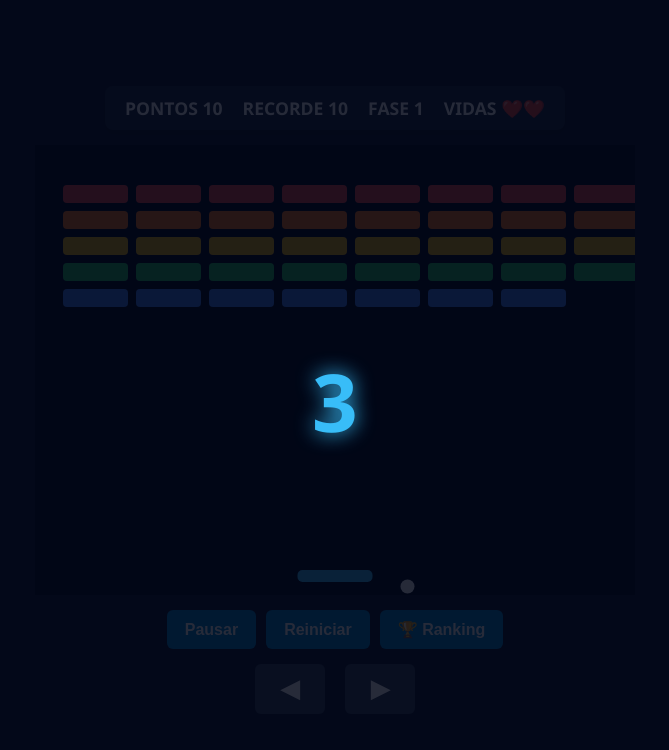
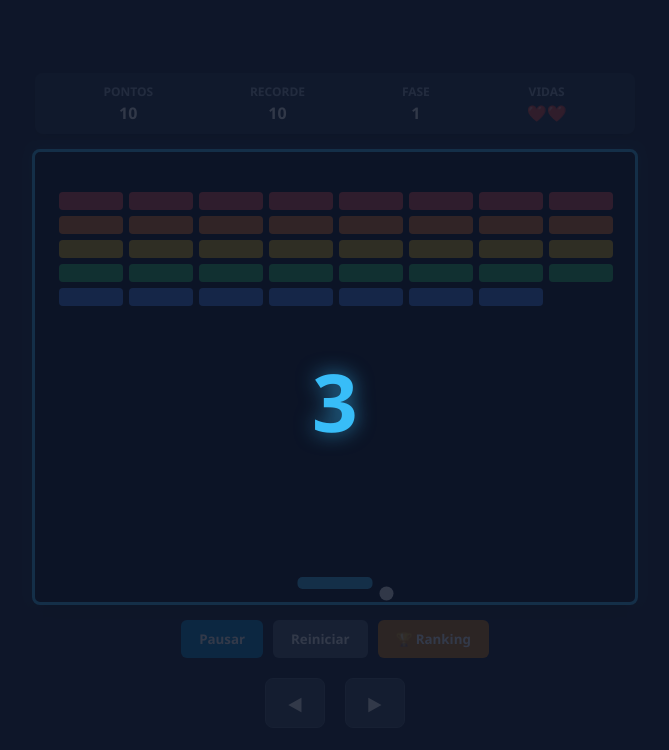
Before and after one commit to wagnerbizza/quebra-blocos, a plain HTML site: page index.html in a window 1280 px wide. Shown: the whole page, without its empty margins (305-974 px from the left). Drawn offline with Linux system fonts and the light colour scheme.

Commit message:
Correção no layout do jogo

```diff
--- a/script.js
+++ b/script.js
@@ -2,11 +2,9 @@
 // 🎮 QUEBRA-BLOCOS ARCADE PRO - LÓGICA COMPLETA COM FIREBASE REALTIME
 // ==============================================================================
 
-// Captura a referência da tela Canvas do HTML
 const canvas = document.getElementById('gameCanvas');
 const ctx = canvas.getContext('2d');
 
-// Captura dos elementos HTML do painel (HUD) e controles
 const scoreEl = document.getElementById('score');
 const highScoreEl = document.getElementById('high-score');
 const levelEl = document.getElementById('level');
@@ -17,14 +15,11 @@ const rankingBtn = document.getElementById('ranking-btn');
 const countdownOverlay = document.getElementById('countdown-overlay');
 const countdownText = document.getElementById('countdown-text');
 
-// Captura dos botões direcionais móveis
 const btnLeft = document.getElementById('btn-left');
 const btnRight = document.getElementById('btn-right');
 
-// Variável para armazenar a instância da Web Audio API
 let audioCtx = null;
 
-// Inicializa ou retoma o contexto de áudio do navegador
 function initAudio() {
   if (!audioCtx) {
     audioCtx = new (window.AudioContext || window.webkitAudioContext)();
@@ -34,7 +29,6 @@ function initAudio() {
   }
 }
 
-// Sintetizador de efeitos sonoros
 function playSound(type) {
   try {
     initAudio();
@@ -92,12 +86,10 @@ function playSound(type) {
   }
 }
 
-// Desbloqueia áudio na primeira interação do usuário
 window.addEventListener('click', initAudio, { once: true });
 window.addEventListener('touchstart', initAudio, { once: true });
 window.addEventListener('keydown', initAudio, { once: true });
 
-// Array global de partículas para explosões visuais
 let particles = [];
 
 function createExplosion(x, y, color) {
@@ -135,7 +127,6 @@ function updateParticles() {
   }
 }
 
-// Variáveis Globais de Estado
 let score = 0;
 let highScore = localStorage.getItem('breakout_highscore') || 0;
 let level = 1;
@@ -146,7 +137,6 @@ let animationId = null;
 
 highScoreEl.textContent = highScore;
 
-// Propriedades da Raquete
 const paddle = {
   width: 75,
   baseWidth: 75,
@@ -161,7 +151,6 @@ const paddle = {
 
 const keys = { right: false, left: false };
 
-// Propriedades da Bola
 const ball = {
   x: canvas.width / 2,
   y: canvas.height - 40,
@@ -172,14 +161,14 @@ const ball = {
   dy: -3.5
 };
 
-// Configurações da Grade de Blocos
+// Configurações da Grade de Blocos (Calculado exatamente para 600px sem cortar)
 const brickRowCount = 5;
 const brickColumnCount = 8;
-const brickPadding = 8;
+const brickWidth = 64;
+const brickHeight = 18;
+const brickPadding = 6;
 const brickOffsetTop = 40;
-const brickOffsetLeft = 28;
-const brickWidth = 65;
-const brickHeight = 18;
+const brickOffsetLeft = 24;
 
 let bricks = [];
 
@@ -258,7 +247,6 @@ function applyPowerupEffect(type) {
   }
 }
 
-// Eventos de Teclado
 window.addEventListener('keydown', (e) => {
   initAudio();
   if (e.key === 'ArrowRight' || e.key === 'Right' || e.key === 'd' || e.key === 'D') keys.right = true;
@@ -271,7 +259,6 @@ window.addEventListener('keyup', (e) => {
   if (e.key === 'ArrowLeft' || e.key === 'Left' || e.key === 'a' || e.key === 'A') keys.left = false;
 });
 
-// Movimento com Mouse e Touch
 canvas.addEventListener('mousemove', (e) => {
   const rect = canvas.getBoundingClientRect();
   const relativeX = e.clientX - rect.left;
@@ -407,7 +394,6 @@ function updateHUD() {
   }
 }
 
-// Funções de Desenho
 function drawPaddle() {
   ctx.beginPath();
   ctx.roundRect(paddle.x, paddle.y, paddle.width, paddle.height, 5);
@@ -603,7 +589,7 @@ function collisionDetection() {
   }
 }
 
-// 🏆 INTEGRAÇÃO DO RANKING GLOBAL COM FIREBASE REALTIME DATABASE
+// 🏆 RANKING GLOBAL COM FIREBASE REALTIME
 const MAX_LEADERBOARD_ENTRIES = 5;
 
 function saveLeaderboardScore(newScore) {
@@ -611,7 +597,6 @@ function saveLeaderboardScore(newScore) {
 
   const playerName = prompt(`🎉 Fim de jogo! Você fez ${newScore} pontos.\nDigite seu nome para o Ranking Global:`) || "Jogador Anônimo";
 
-  // Reseta estado dos botões para a raquete não andar sozinha
   keys.left = false;
   keys.right = false;
 
@@ -621,7 +606,6 @@ function saveLeaderboardScore(newScore) {
     timestamp: Date.now()
   };
 
-  // Grava o novo registro na coleção 'leaderboard' do Firebase
   database.ref('leaderboard').push(scoreData)
     .then(() => showLeaderboard())
     .catch((err) => console.error("Erro ao salvar no Firebase:", err));
@@ -636,7 +620,6 @@ function showLeaderboard() {
   listEl.innerHTML = '<li>Carregando ranking global...</li>';
   modal.classList.remove('hidden');
 
-  // Busca em tempo real as 5 maiores pontuações gravadas no Firebase
   database.ref('leaderboard')
     .orderByChild('score')
     .limitToLast(MAX_LEADERBOARD_ENTRIES)
@@ -648,7 +631,6 @@ function showLeaderboard() {
         scores.push(childSnapshot.val());
       });
 
-      // Ordena em ordem decrescente (do maior ponto para o menor)
       scores.reverse();
 
       if (scores.length === 0) {
@@ -660,6 +642,10 @@ function showLeaderboard() {
           listEl.appendChild(li);
         });
       }
+    })
+    .catch((err) => {
+      listEl.innerHTML = '<li>Erro ao carregar o ranking. Verifique as Regras do Firebase.</li>';
+      console.error(err);
     });
 }
 
@@ -667,7 +653,6 @@ document.getElementById('close-leaderboard-btn')?.addEventListener('click', () =
   document.getElementById('leaderboard-modal')?.classList.add('hidden');
 });
 
-// Loop Principal de Renderização
 function loop() {
   if (isPaused || isCountingDown) return;
 
@@ -687,7 +672,6 @@ function loop() {
   animationId = requestAnimationFrame(loop);
 }
 
-// Inicialização
 initBricks();
 updateHUD();
 startCountdown(() => {
--- a/style.css
+++ b/style.css
@@ -1,181 +1,191 @@
-/* Reseta o modelo de caixa global e impede seleção de texto acidental ao clicar rápido */
+/* RESET E CONFIGURAÇÕES GERAIS */
 * {
-  box-sizing: border-box; /* Inclui bordas e padding no cálculo do tamanho dos elementos */
-  user-select: none;     /* Impede que o usuário selecione textos ao clicar rapidamente */
+  box-sizing: border-box;
+  margin: 0;
+  padding: 0;
+  font-family: 'Segoe UI', Tahoma, Geneva, Verdana, sans-serif;
 }
 
-/* Configurações básicas da página inteira */
 body {
-  margin: 0;                /* Remove margens padrão do navegador */
-  padding: 0;               /* Remove preenchimentos padrão */
-  background-color: #0f172a; /* Define fundo azul-escuro noturno */
-  color: #f8fafc;           /* Define a cor padrão do texto para branco suave */
-  font-family: 'Segoe UI', Tahoma, Geneva, Verdana, sans-serif; /* Define a tipografia */
-  display: flex;            /* Ativa layout flexível para centralização */
-  justify-content: center;  /* Centraliza o conteúdo horizontalmente */
-  align-items: center;      /* Centraliza o conteúdo verticalmente */
-  min-height: 100vh;        /* Garante que o corpo ocupe 100% da altura da tela */
+  background-color: #0f172a;
+  color: #f8fafc;
+  min-height: 100vh;
+  display: flex;
+  justify-content: center;
+  align-items: center;
+  padding: 20px;
 }
 
-/* Container central do jogo */
+/* CONTAINER PRINCIPAL DO JOGO */
 .game-container {
-  display: flex;          /* Organiza os elementos internos em fluxo vertical */
-  flex-direction: column; /* Alinha os filhos de cima para baixo */
-  align-items: center;    /* Centraliza os filhos horizontalmente */
-  gap: 15px;              /* Espaçamento uniforme entre cada elemento interno */
-  max-width: 100%;        /* Ajusta a largura máxima para não estourar telas pequenas */
-  padding: 10px;          /* Espaçamento interno de segurança */
+  display: flex;
+  flex-direction: column;
+  align-items: center;
+  gap: 15px;
+  max-width: 100%;
 }
 
-/* Painel superior de estatísticas (Pontos, Vidas, etc.) */
+/* PAINEL DE STATUS (HUD) */
 .hud {
-  display: flex;       /* Alinha os dados lado a lado */
-  gap: 20px;           /* Espaço de 20px entre cada dado (Pontos, Recorde, Vidas) */
-  font-size: 1.1rem;   /* Tamanho da fonte ligeiramente ampliado */
-  font-weight: bold;   /* Texto em negrito */
-  background: #1e293b; /* Fundo cinza-azulado escuro */
-  padding: 10px 20px;  /* Preenchimento interno (10px cima/baixo, 20px lados) */
-  border-radius: 8px;  /* Bordas arredondadas */
-  box-shadow: 0 4px 6px -1px rgba(0, 0, 0, 0.3); /* Sombra suave para dar profundidade */
+  display: flex;
+  justify-content: space-around;
+  align-items: center;
+  background-color: #1e293b;
+  padding: 10px 20px;
+  border-radius: 8px;
+  width: 100%;
+  max-width: 600px;
+  box-shadow: 0 4px 6px -1px rgba(0, 0, 0, 0.3);
 }
 
-/* Envoltório da área de jogo (Canvas) */
-.canvas-wrapper {
-  position: relative;                             /* Permite posicionar a contagem por cima */
-  border: 4px solid #38bdf8;                      /* Borda azul-claro brilhante de 4px */
-  border-radius: 12px;                            /* Cantos arredondados na moldura */
-  overflow: hidden;                               /* Corta qualquer conteúdo que saia da borda */
-  box-shadow: 0 10px 25px -5px rgba(56, 189, 248, 0.3); /* Brilho neon ao redor do jogo */
+.hud-item {
+  display: flex;
+  flex-direction: column;
+  align-items: center;
+  font-weight: bold;
 }
 
-/* Tela física onde o jogo é renderizado */
-canvas {
-  background: #020617; /* Fundo preto quase puro para a área da partida */
-  display: block;      /* Elimina espaços vazios indesejados abaixo do canvas */
+.hud-item .label {
+  font-size: 0.75rem;
+  color: #94a3b8;
+  margin-bottom: 2px;
 }
 
-/* Camada transparente para exibição da contagem 3, 2, 1 */
+/* CANVAS COM MOLDURA BEM DEFINIDA E RESPONSIVA */
+#gameCanvas {
+  background-color: #020617;
+  border: 3px solid #38bdf8;
+  border-radius: 8px;
+  box-shadow: 0 10px 15px -3px rgba(0, 0, 0, 0.5), 0 0 15px rgba(56, 189, 248, 0.2);
+  display: block;
+  max-width: 100%;
+  height: auto;
+}
+
+/* BARRAS DE BOTOES E CONTROLES */
+.controls {
+  display: flex;
+  gap: 10px;
+  justify-content: center;
+  width: 100%;
+}
+
+.btn {
+  background-color: #0284c7;
+  color: #ffffff;
+  border: none;
+  padding: 10px 18px;
+  border-radius: 6px;
+  font-weight: bold;
+  cursor: pointer;
+  transition: background-color 0.2s, transform 0.1s;
+}
+
+.btn:hover {
+  background-color: #0369a1;
+}
+
+.btn:active {
+  transform: scale(0.98);
+}
+
+.btn-secondary {
+  background-color: #475569;
+}
+
+.btn-secondary:hover {
+  background-color: #334155;
+}
+
+.btn-warning {
+  background-color: #d97706;
+}
+
+.btn-warning:hover {
+  background-color: #b45309;
+}
+
+/* CONTROLES MÓVEIS TOUCH */
+.mobile-controls {
+  display: flex;
+  gap: 20px;
+  justify-content: center;
+  margin-top: 5px;
+}
+
+.touch-btn {
+  background-color: #334155;
+  color: #ffffff;
+  border: 1px solid #475569;
+  width: 60px;
+  height: 50px;
+  border-radius: 8px;
+  font-size: 1.2rem;
+  cursor: pointer;
+  touch-action: manipulation;
+}
+
+.touch-btn:active {
+  background-color: #0284c7;
+}
+
+/* OVERLAY DA CONTAGEM REGRESSIVA */
 #countdown-overlay {
-  position: absolute;             /* Posiciona a camada exatamente por cima do Canvas */
+  position: absolute;
   top: 0;
   left: 0;
   width: 100%;
   height: 100%;
-  background: rgba(2, 6, 23, 0.85); /* Fundo escuro semitransparente (85% opacidade) */
-  display: flex;                  /* Centraliza o número da contagem */
-  justify-content: center;        /* Centraliza na horizontal */
-  align-items: center;            /* Centraliza na vertical */
+  background-color: rgba(15, 23, 42, 0.85);
+  display: flex;
+  justify-content: center;
+  align-items: center;
+  z-index: 10;
 }
 
-/* Classe utilitária para esconder elementos da tela */
-#countdown-overlay.hidden {
-  display: none; /* Oculta o elemento quando a classe 'hidden' está ativa */
+#countdown-text {
+  font-size: 5rem;
+  font-weight: 900;
+  color: #38bdf8;
+  text-shadow: 0 0 20px rgba(56, 189, 248, 0.6);
 }
 
-/* Estilo do número da contagem regressiva */
-#countdown-text {
-  font-size: 5rem;                 /* Texto gigante de 5rem */
-  font-weight: 900;                /* Peso da fonte super pesado */
-  color: #38bdf8;                  /* Cor azul neon */
-  text-shadow: 0 0 20px #38bdf8;   /* Efeito de brilho neon no texto */
+/* MODAL DO RANKING */
+.modal {
+  position: fixed;
+  top: 0;
+  left: 0;
+  width: 100vw;
+  height: 100vh;
+  background-color: rgba(0, 0, 0, 0.75);
+  display: flex;
+  justify-content: center;
+  align-items: center;
+  z-index: 20;
 }
 
-/* Grupo de botões inferiores */
-.controls {
-  display: flex; /* Alinha os botões em linha */
-  gap: 10px;     /* Espaço entre os botões */
+.modal-content {
+  background-color: #1e293b;
+  padding: 25px;
+  border-radius: 12px;
+  border: 2px solid #38bdf8;
+  width: 90%;
+  max-width: 400px;
+  text-align: center;
+  box-shadow: 0 20px 25px -5px rgba(0, 0, 0, 0.5);
 }
 
-/* Estilo padrão de todos os botões do sistema */
-button {
-  background: #0284c7;        /* Cor azul primária */
-  color: white;               /* Cor do texto em branco */
-  border: none;               /* Sem bordas metálicas padrão */
-  padding: 10px 18px;         /* Tamanho interno do botão */
-  font-size: 1rem;            /* Tamanho da fonte */
-  font-weight: bold;          /* Fonte em negrito */
-  border-radius: 6px;         /* Cantos levemente arredondados */
-  cursor: pointer;            /* Muda o ponteiro do mouse para o ícone de mão */
-  transition: background 0.2s;/* Suaviza a transição de cor ao passar o mouse */
+.modal-content h2 {
+  color: #f59e0b;
+  margin-bottom: 15px;
 }
 
-/* Efeito ao passar o mouse por cima dos botões */
-button:hover {
-  background: #0369a1; /* Escurece o tom de azul ao passar o mouse */
+.modal-content ol {
+  text-align: left;
+  margin: 15px 0 20px 25px;
+  line-height: 1.8;
 }
 
-/* Painel de botões virtuais para dispositivos móveis */
-.mobile-controls {
-  display: flex; /* Alinha os botões direcionais lado a lado */
-  gap: 20px;     /* Espaçamento generoso entre a esquerda e a direita */
+.hidden {
+  display: none !important;
 }
-
-/* Estilo dos botões direcionais ◀ e ▶ */
-.mobile-controls button {
-  width: 70px;         /* Largura maior para facilitar o toque */
-  height: 50px;        /* Altura adaptada para o polegar */
-  font-size: 1.5rem;   /* Ícones de seta maiores */
-  background: #334155; /* Cor cinza-azulado para destacar dos botões principais */
-}
-
-/* Janela Modal do Ranking */
-.modal {
-  position: fixed;                 /* Fixa a janela por cima de toda a aplicação */
-  top: 0;
-  left: 0;
-  width: 100%;
-  height: 100%;
-  background-color: rgba(0, 0, 0, 0.75); /* Escurece o fundo do jogo em 75% */
-  display: flex;                  /* Centraliza a caixa de diálogo */
-  justify-content: center;
-  align-items: center;
-  z-index: 100;                    /* Garante que fique acima de tudo */
-}
-
-/* Oculta a modal quando a classe hidden for aplicada */
-.modal.hidden {
-  display: none;
-}
-
-/* Caixa de conteúdo branca/escura da Modal */
-.modal-content {
-  background: #1e293b;                     /* Fundo cinza escuro */
-  color: #fff;                             /* Texto em branco */
-  padding: 24px;                           /* Espaçamento interno */
-  border-radius: 12px;                     /* Cantos bem arredondados */
-  width: 90%;                              /* Ocupa até 90% de telas pequenas */
-  max-width: 360px;                        /* Limite máximo de largura */
-  text-align: center;                      /* Centraliza os títulos */
-  box-shadow: 0 10px 25px rgba(0, 0, 0, 0.5); /* Sombra intensa de sobreposição */
-  border: 1px solid #334155;               /* Borda fina decorativa */
-}
-
-/* Título dentro da modal */
-.modal-content h2 {
-  margin-top: 0;   /* Remove espaço extra acima */
-  color: #38bdf8;  /* Cor azul neon */
-}
-
-/* Lista numerada dos jogadores no ranking */
-#leaderboard-list {
-  text-align: left;    /* Alinha nomes dos jogadores à esquerda */
-  margin: 20px 0;      /* Margem vertical */
-  padding-left: 25px;  /* Recuo para mostrar a numeração 1, 2, 3... */
-}
-
-/* Item individual da lista de ranking */
-#leaderboard-list li {
-  margin-bottom: 8px; /* Espaço entre cada posição do ranking */
-  font-size: 1.1rem;  /* Tamanho de leitura confortável */
-}
-
-/* Botão de fechar a modal */
-#close-leaderboard-btn {
-  background: #38bdf8; /* Fundo azul claro */
-  border: none;
-  padding: 8px 16px;
-  border-radius: 6px;
-  color: #0f172a;      /* Texto escuro para contraste altíssimo */
-  font-weight: bold;
-  cursor: pointer;
-}
```
